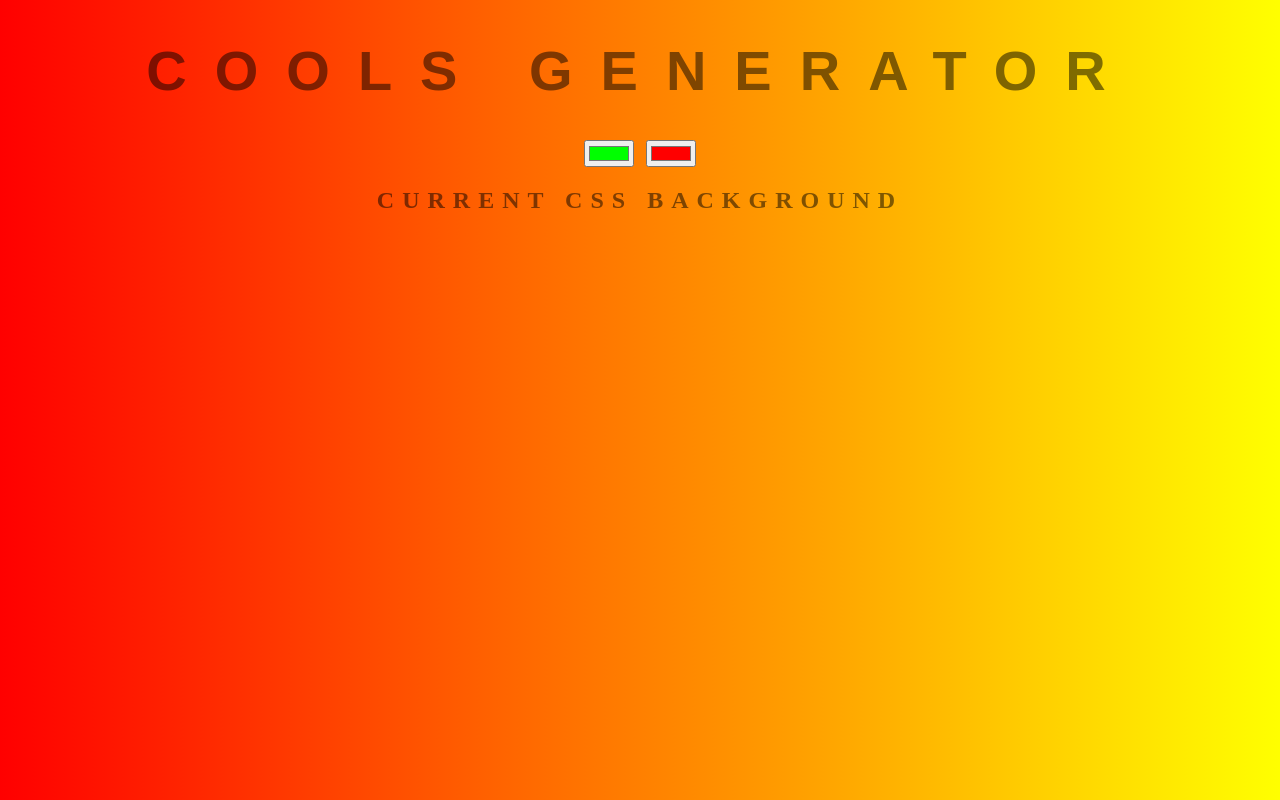
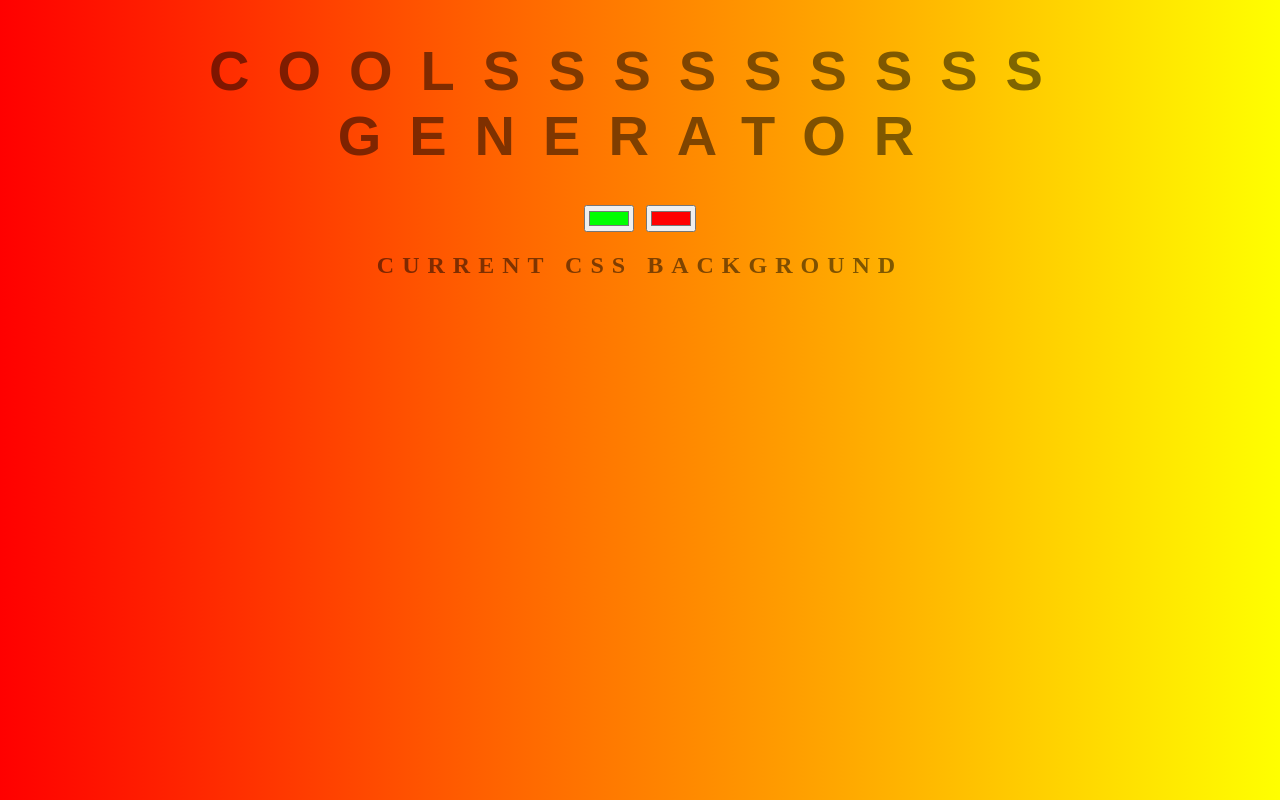
Before and after one commit to saaranshkaul/layout, a plain HTML site: page index.html in a window 1280 px wide. Drawn offline with Linux system fonts and the light colour scheme.

Commit message:
coolsssssss

```diff
--- a/index.html
+++ b/index.html
@@ -5,7 +5,7 @@
 	<link rel="stylesheet" type="text/css" href="style.css">
 </head>
 <body id="gradient">
-	<h1>cools Generator</h1>
+	<h1>coolsssssssss Generator</h1>
 	<input class="color1" type="color" name="color1" value="#00ff00">
 	<input class="color2" type="color" name="color2" value="#ff0000">
 	<h2>Current CSS Background</h2>
```
